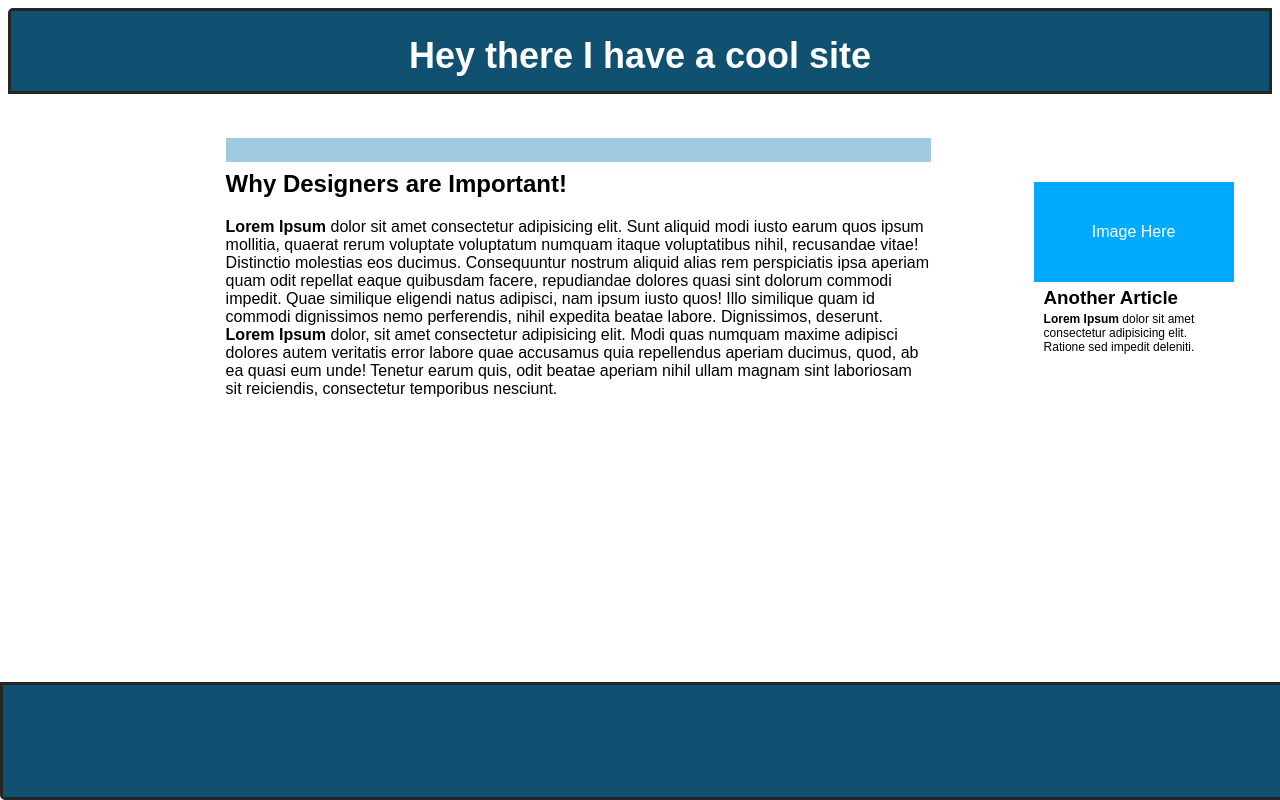
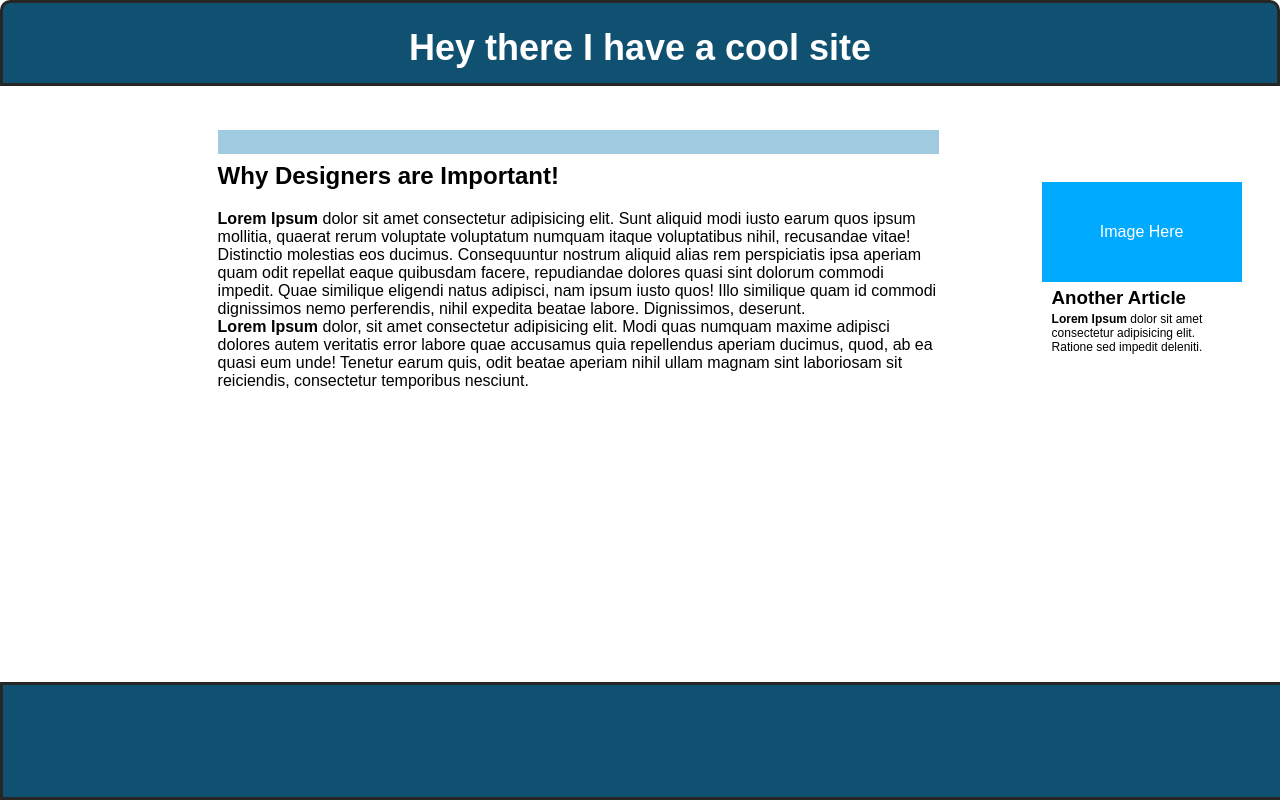
Before and after one commit to SamLimpic/cool-site, a plain HTML site: page index.html in a window 1280 px wide. Drawn offline with Linux system fonts and the light colour scheme; a web font is replaced by a local one.

Commit message:
Frustratingly Final

```diff
--- a/style.css
+++ b/style.css
@@ -15,6 +15,7 @@
 body {
     font-size: 12pt;
     font-family: 'Recursive', sans-serif;
+    margin: 0px;
 }
 
 header {
@@ -24,20 +25,20 @@ header {
     border: 3px;
     border-style: solid;
     border-color: var(--text-color);
-    border-top-left-radius: 5px;
-    border-top-left-radius: 5px;
+    border-top-left-radius: 10px;
+    border-top-right-radius: 10px;
 }
 
 section {
     width: auto;
-    padding-top: 1.5em;
+    padding-top: 3vh;
     padding-left: 17vw;
     padding-right: 5vw;
     margin-right: 3vw;
 }
 
 article {
-    padding-top: 3em;
+    padding-top: 7vh;
     width: 250px;
     margin-right: 3vw;
 }
@@ -49,15 +50,13 @@ article {
 footer {
     height: 7em;
     background-color: var(--secondary-dark);
-    border: 3px;
+    border-top: 3px;
     border-style: solid;
     border-color: var(--text-color);
-    border-bottom-left-radius: 5px;
-    border-bottom-left-radius: 5px;
     position: fixed;
     left: 0;
     bottom: 0;
-    width: 100%
+    width: 100%;
 }
 
 h1 {
```
